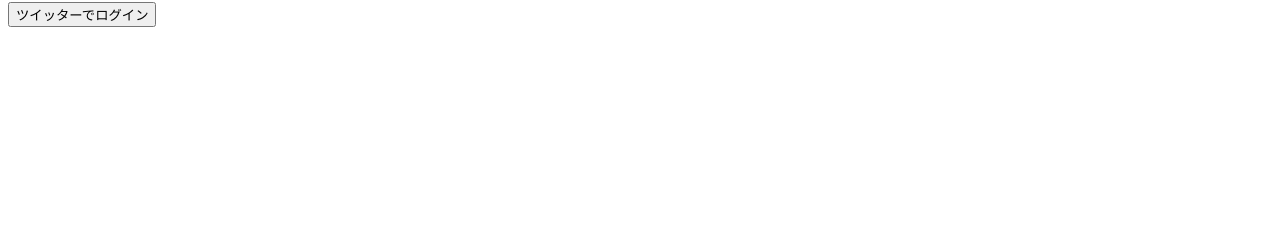
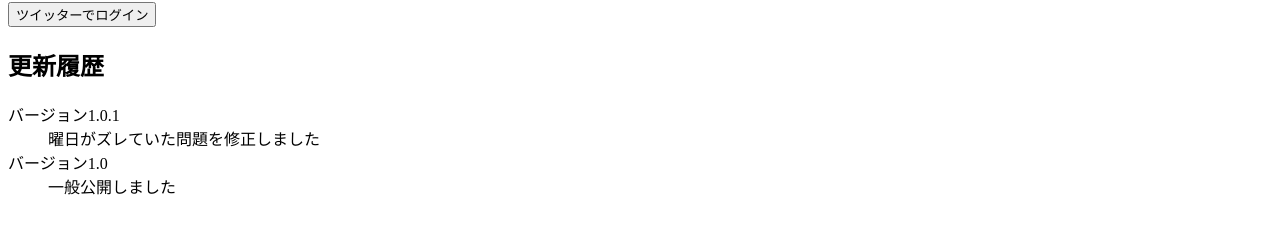
Before and after one commit to gutchom/mentalgraph, a React app: page / in a window 1280 px wide. Shown: the part 408-642 px from the top of the page. Built offline with nearby package versions, Linux system fonts and the light colour scheme; no server answers; the database is empty; the HTML template or start-up script is replaced by a standard one.

Commit message:
曜日のズレを修正しリリースノートを追加

```diff
--- a/src/app/components/pages/Calendar/index.tsx
+++ b/src/app/components/pages/Calendar/index.tsx
@@ -33,7 +33,7 @@ export const Calendar: React.FC = () => {
   const [selected, setSelected] = useState(path ? `${path}-01` : now.toISODate())
   const [isEditOpen, setIsEditOpen] = useState(false)
   const firstDate = DateTime.local(year, month, 1)
-  const firstDateOfPage = firstDate.minus({ days: firstDate.weekday - 1} )
+  const firstDateOfPage = firstDate.minus({ days: firstDate.weekday} )
   const startDate = firstDateOfPage.toISODate()
   const endDate = firstDateOfPage.plus({ days: 41 }).toISODate()
   const [user] = useAuthState(firebase.auth())
--- a/src/app/components/pages/Landing/index.tsx
+++ b/src/app/components/pages/Landing/index.tsx
@@ -7,11 +7,9 @@ export const Landing: React.FC = () => {
   const [, loading] = useAuthState(firebase.auth())
 
   function handleLogin() {
-    console.log('tapped')
     const provider = new firebase.auth.TwitterAuthProvider()
     firebase.auth().signInWithRedirect(provider)
   }
-
 
   if (loading) {
     return (
@@ -47,6 +45,17 @@ export const Landing: React.FC = () => {
             <span>ツイッターでログイン</span>
           </button>
         </div>
+
+        <section className="release-note">
+          <h2>更新履歴</h2>
+          <dl>
+            <dt>バージョン1.0.1</dt>
+            <dd>曜日がズレていた問題を修正しました</dd>
+
+            <dt>バージョン1.0</dt>
+            <dd>一般公開しました</dd>
+          </dl>
+        </section>
       </article>
     </BasicLayout>
   )
```
